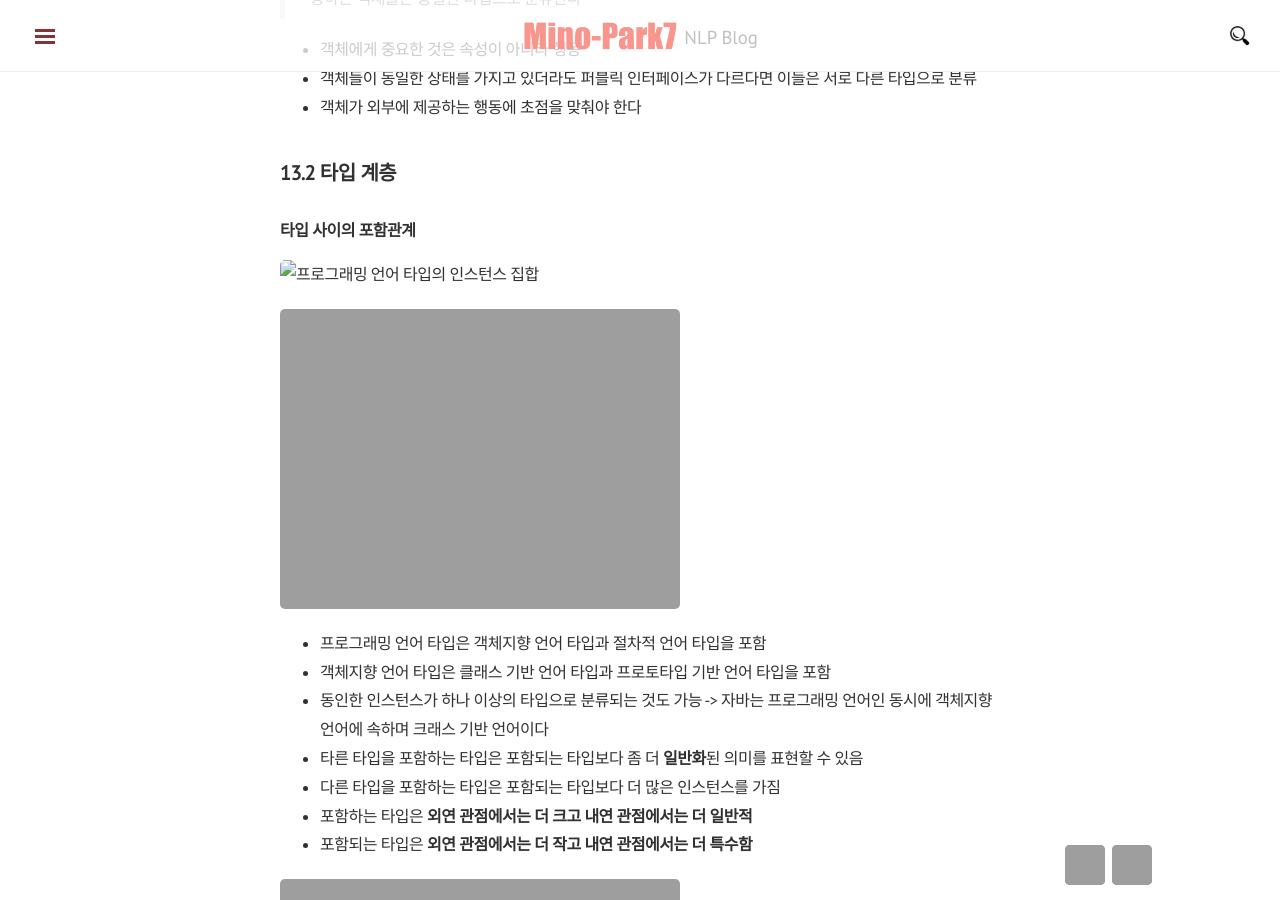
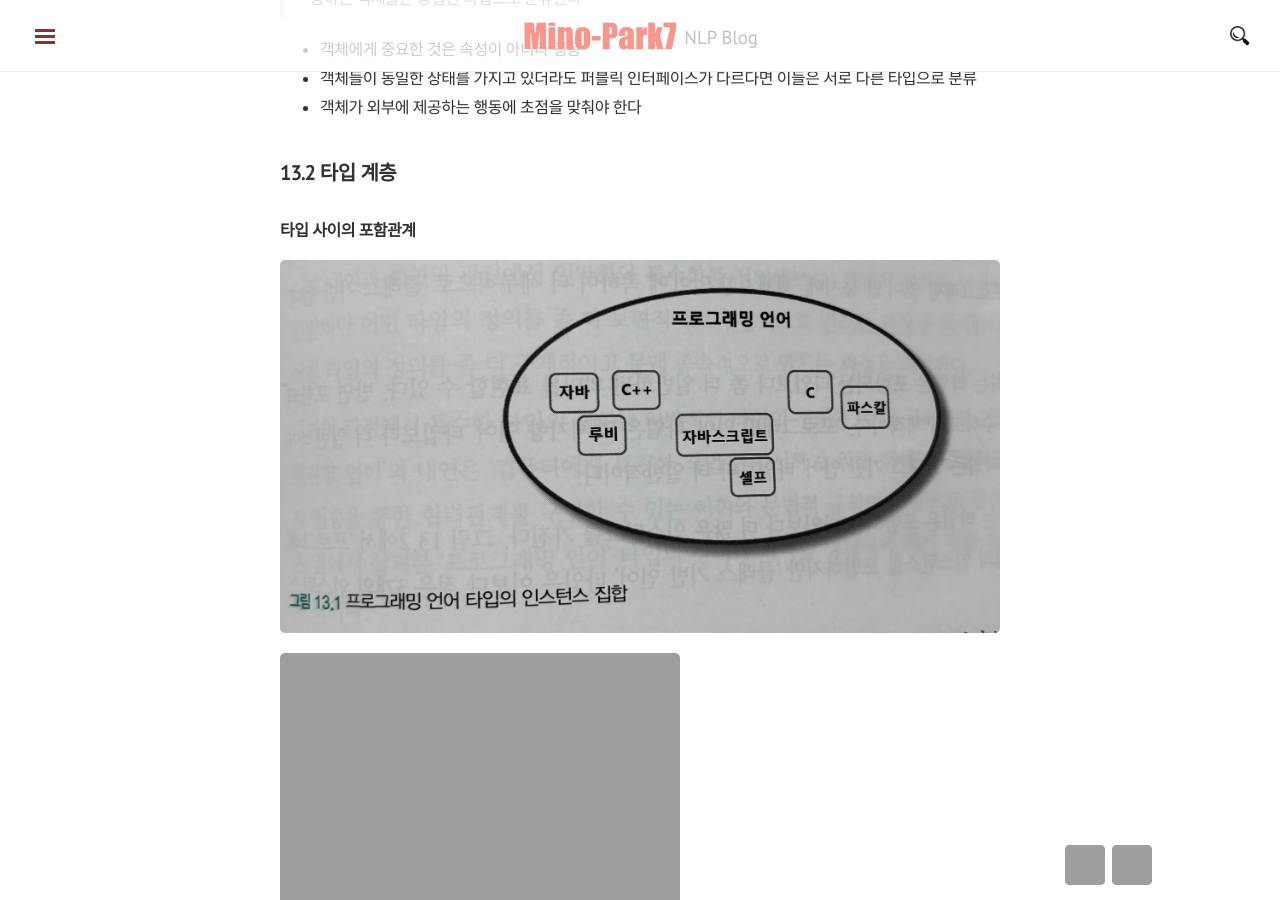
Before and after one commit to mino-park7/mino-park7.github.io, a Jekyll site: the page built from _posts/objects/2024-01-21-subclassing-subtyping.md, in a window 1280 px wide and 900 px high, scrolled down 1699 px. Built offline with Jekyll 4.4.1, drawn with Linux system fonts in a browser that asks for light colours; nearby versions of some CDN libraries; comment, search, counter and statistics services are not loaded; grey boxes are pictures that could not be loaded.

Commit message:
Fix typo

```diff
--- a/_posts/objects/2024-01-21-subclassing-subtyping.md
+++ b/_posts/objects/2024-01-21-subclassing-subtyping.md
@@ -61,9 +61,9 @@ tag: [Objects]
 
 ### 타입 사이의 포함관계
 
-![프로그래밍 언어 타입의 인스턴스 집합](https://mino-park7.github.io/assets/image/2024/01/IMG_5166.jpeg)
+![프로그래밍 언어 타입의 인스턴스 집합](https://mino-park7.github.io/assets/images/2024/01/IMG_5166.jpeg)
 
-![더 세분화된 타입을 부분집합화](https://mino-park7.github.io/assets/image/2024/01/IMG_5178.jpeg)
+![더 세분화된 타입을 부분집합화](https://mino-park7.github.io/assets/images/2024/01/IMG_5178.jpeg)
 
 - 프로그래밍 언어 타입은 객체지향 언어 타입과 절차적 언어 타입을 포함
 - 객체지향 언어 타입은 클래스 기반 언어 타입과 프로토타입 기반 언어 타입을 포함
@@ -73,7 +73,7 @@ tag: [Objects]
 - 포함하는 타입은 **외연 관점에서는 더 크고 내연 관점에서는 더 일반적**
 - 포함되는 타입은 **외연 관점에서는 더 작고 내연 관점에서는 더 특수함**
 
-![프로그래밍 언어 타입 계층](https://mino-park7.github.io/assets/image/2024/01/IMG_5179.jpeg)
+![프로그래밍 언어 타입 계층](https://mino-park7.github.io/assets/images/2024/01/IMG_5179.jpeg)
 
 - 타입 계층을 구성하는 두 타입 관계에서 더 일반적인 타입을 **슈퍼타입(supertype)**
 - 더 특수한 타입을 **서브타입(subtype)**
@@ -201,13 +201,13 @@ public void flyBird(FlyingBird bird) {
 - 만약 `Bird`가 날 수 있으면서 걸을 수도 있어야 하고, `Penguin`은 오직 걸을 수만 있다고 가정
 - 가장 좋은 방법은 `fly` 오퍼레이션을 가진 `Flyer` 인터페이스와 `walk` 오퍼레이션을 가진 `Walker` 인터페이스로 분리하는 것
 
-![클라이언트 기대에 따른 인터페이스 분리](https://mino-park7.github.io/assets/image/2024/01/IMG_5180.jpeg)
+![클라이언트 기대에 따른 인터페이스 분리](https://mino-park7.github.io/assets/images/2024/01/IMG_5180.jpeg)
 
 ---
 
 - 더 좋은 방법은 합성을 사용하는 것
 
-![합성을 이용한 코드 재사용](https://mino-park7.github.io/assets/image/2024/01/IMG_5181.jpeg)
+![합성을 이용한 코드 재사용](https://mino-park7.github.io/assets/images/2024/01/IMG_5181.jpeg)
 
 ---
 
@@ -272,7 +272,7 @@ public void flyBird(FlyingBird bird) {
 - 새로운 자식 클래스를 추가하더라도 클라이언트 입장에서 동일하게 행동하기만 한다면 클라이언트를 수정하지 않고도 상속 계층을 확장 할 수 있다
 - 클라이언트의 입장에서 퍼블릭 인터페이스의 행동 방식이 변경되지 않는다면 클라이언트의 코드를 변경하지 않고도 새로운 자식 클래스와 협력할 수 있다
 
-![DIP, LSP, OCP가 조합된 유연한 설계](https://mino-park7.github.io/assets/image/2024/01/IMG_5182.jpeg)
+![DIP, LSP, OCP가 조합된 유연한 설계](https://mino-park7.github.io/assets/images/2024/01/IMG_5182.jpeg)
 
 - **의존성 역전 원칙**
 - **리스코프 치환 원칙**
```
